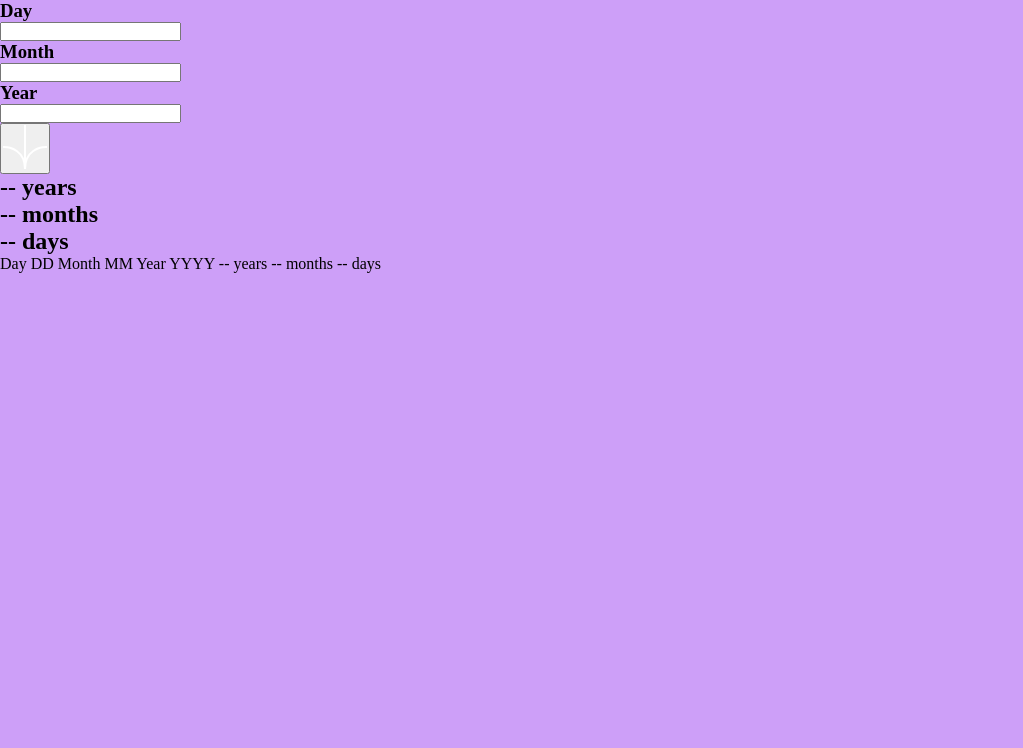
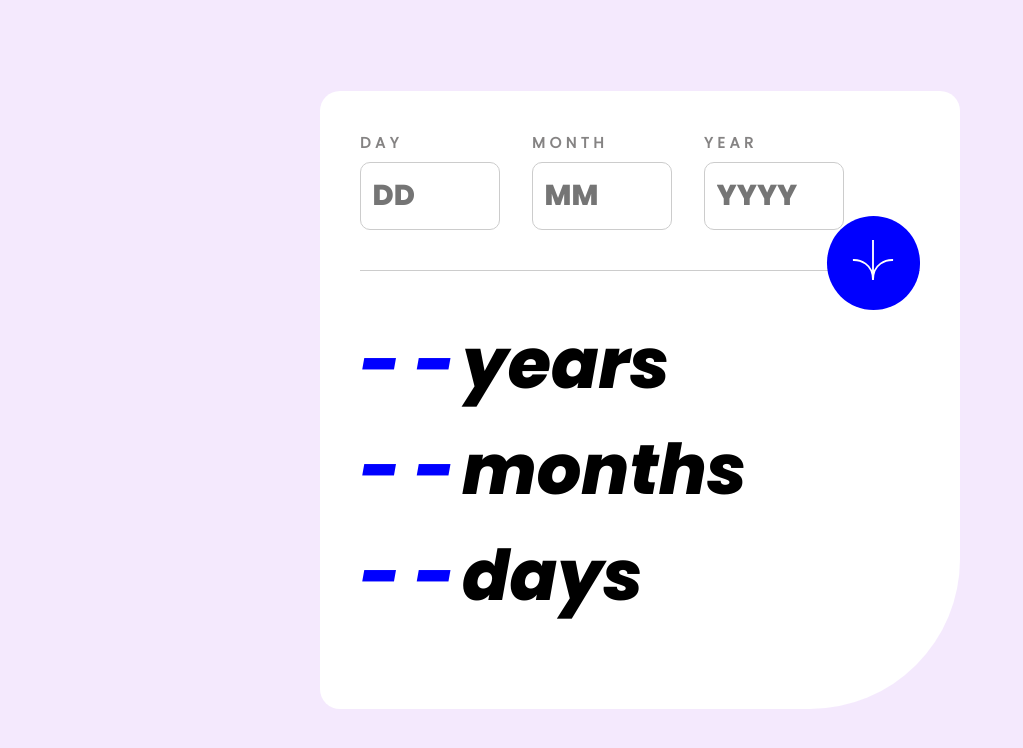
Before and after one commit to Orozimbo1/ageCaculator, a plain HTML site: page index.html in a window 1280 px wide. Shown: the whole page, without its empty margins (0-1023 px from the left). Drawn offline with Linux system fonts and the light colour scheme.

Commit message:
Estilização desktop concluída

```diff
--- a/index.html
+++ b/index.html
@@ -16,44 +16,34 @@
       <ul>
         <li>
           <h3>Day</h3>
-          <input type="number">
+          <input type="text" placeholder="DD">
+          <p class="dayInput"></p>
         </li>
         <li>
           <h3>Month</h3>
-          <input type="number">
+          <input type="text" placeholder="MM">
+          <p class="monthInput"></p>
         </li>
         <li>
           <h3>Year</h3>
-          <input type="number">
+          <input type="text" placeholder="YYYY">
+          <p class="yearInput"></p>
         </li>
       </ul>
       <button><img src="assets/images/icon-arrow.svg" alt="Arrow icon"></button>
     </header>
     <section>
       <h2>
-        <span>--</span> years
+        <span class="years">- -</span>years
       </h2>
       <h2>
-        <span>--</span> months
+        <span class="months">- -</span>months
       </h2>
       <h2>
-        <span>--</span> days
+        <span class="days">- -</span>days
       </h2>
     </section>
   </main>
-  Day
-  DD
-
-  Month
-  MM
-
-  Year
-  YYYY
-
-  -- years
-  -- months
-  -- days
-
   <script src="index.js"></script>
 </body>
 </html>
--- a/style.css
+++ b/style.css
@@ -1,9 +1,118 @@
+@font-face {
+  font-family: 'Poppins';
+  src: url('assets/fonts/Poppins-Regular.ttf');
+}
+
+@font-face {
+  font-family: 'Poppins-ExtraBoldItalic';
+  src: url('assets/fonts/Poppins-ExtraBoldItalic.ttf');
+}
+
+@font-face {
+  font-family: 'Poppins-ExtraBold';
+  src: url('assets/fonts/Poppins-ExtraBold.ttf');
+}
+
 * {
   padding: 0;
   margin: 0;
   box-sizing: border-box;
+  font-family: 'Poppins';
 }
 
 body {
-  background-color: rgb(205, 159, 248);
+  display: flex;
+  justify-content: center;
+  align-items: center;
+  background-color: rgb(244, 233, 253);
+  min-height: 100vh;
+  width: 100vw;
 }
+
+main {
+  /* height: 70vh; */
+  width: 50vw;
+  padding: 2.5em;
+  background-color: white;
+  border-radius: 20px;
+  border-bottom-right-radius: 150px;
+}
+
+header {
+  position: relative;
+  border-bottom: 1px solid #CCC;
+  padding-bottom: 2.5em;
+}
+
+ul {
+  display: flex;
+  gap: 2em;
+}
+
+ul li {
+  list-style: none;
+}
+
+h3 {
+  text-transform: uppercase;
+  letter-spacing: .3em;
+  font-size: 15px;
+  color: #858383;
+  margin-bottom: .5em;
+}
+
+input {
+  width: 140px;
+  border: 1px solid #CCC;
+  border-radius: 10px;
+  color: #858383;
+  font-family: 'Poppins-ExtraBold';
+  padding: .4em;
+  font-size: 1.8em;
+  cursor: pointer;
+}
+
+input:active, input:focus {
+  border: 1px outset blue;
+  outline: 0;
+}
+
+button {
+  position: absolute;
+  right: 0;
+  height: 7em;
+  width: 7em;
+  bottom: -40px;
+  border: none;
+  background-color: blue;
+  border-radius: 50%;
+  cursor: pointer;
+  transition: .5s;
+}
+
+button:hover {
+  background-color: black;
+}
+
+img {
+  height: 40px;
+}
+
+section {
+  padding: 2.5em 0;
+}
+
+span {
+  font-size: 70px;
+  font-weight: bolder;
+  font-family: 'Poppins-ExtraBoldItalic';
+  color: blue;
+  gap: .2em;
+  margin-right: .1em;
+}
+
+h2 {
+  font-size: 70px;
+  font-weight: 700;
+  font-family: 'Poppins-ExtraBoldItalic';
+}
```
